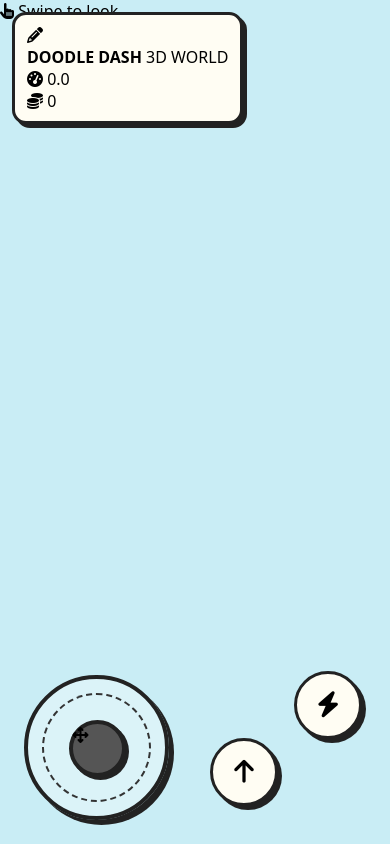
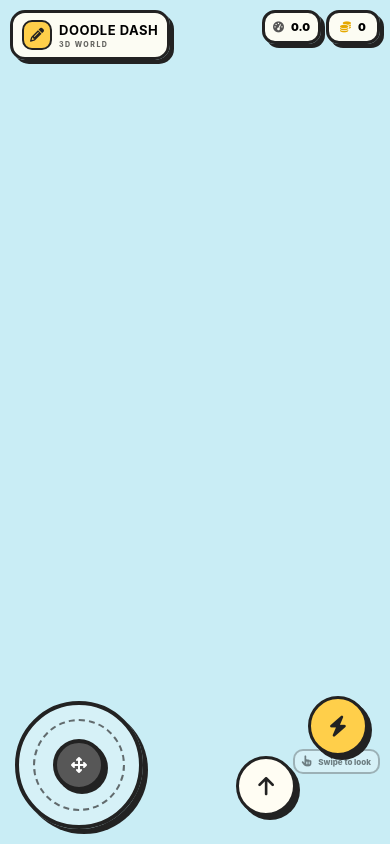
Before and after one commit to Arya-da-goat/Doodle-World, a plain HTML site: page index.html in a window 390 px wide. Drawn offline with Linux system fonts and the light colour scheme.

Commit message:
Refactor style.css for better formatting
Refactor CSS for improved readability and organization.

```diff
--- a/style.css
+++ b/style.css
@@ -1 +1,542 @@
-*{box-sizing:border-box}html,body{margin:0;width:100%;height:100%;overflow:hidden;touch-action:none;background:#c9edf5;font-family:system-ui}canvas{display:block}#hud{position:fixed;z-index:5;top:12px;left:12px;padding:9px 12px;background:#fffdf3;border:3px solid #222;border-radius:14px;box-shadow:4px 4px #222}#hud b{font-size:18px}#stats,small{font-size:12px}#joystick{position:fixed;z-index:10;left:24px;bottom:24px;width:145px;height:145px;border:4px solid #222;border-radius:50%;background:#ffffff55;box-shadow:5px 5px #222}#joystick:before{content:"";position:absolute;inset:14px;border:2px dashed #333;border-radius:50%}#stick{position:absolute;left:50%;top:50%;width:57px;height:57px;margin:-28px;border:4px solid #222;border-radius:50%;background:#555;box-shadow:3px 3px #222}button{position:fixed;z-index:10;width:68px;height:68px;border:3px solid #222;border-radius:50%;background:#fffdf3;box-shadow:4px 4px #222;font-size:26px}#jump{right:112px;bottom:38px}#dash{right:28px;bottom:105px}#msg{position:fixed;z-index:9;left:50%;top:68%;transform:translate(-50%,-50%);padding:9px 14px;background:#fff;border:3px solid #222;border-radius:12px;box-shadow:4px 4px #222;opacity:0;transition:.2s}#msg.show{opacity:1}
+* {
+  box-sizing: border-box;
+  margin: 0;
+  padding: 0;
+  -webkit-tap-highlight-color: transparent;
+}
+
+html,
+body {
+  width: 100%;
+  height: 100%;
+  overflow: hidden;
+
+  touch-action: none;
+
+  background: #c9edf5;
+
+  font-family:
+    Inter,
+    system-ui,
+    -apple-system,
+    BlinkMacSystemFont,
+    "Segoe UI",
+    sans-serif;
+}
+
+body {
+  user-select: none;
+}
+
+canvas {
+  display: block;
+  width: 100%;
+  height: 100%;
+}
+
+
+/* =================================
+   HUD
+================================= */
+
+#hud {
+  position: fixed;
+
+  z-index: 20;
+
+  top: 14px;
+  left: 14px;
+  right: 14px;
+
+  display: flex;
+
+  align-items: flex-start;
+  justify-content: space-between;
+
+  pointer-events: none;
+}
+
+
+/* Brand */
+
+.brand {
+  display: flex;
+
+  align-items: center;
+
+  gap: 10px;
+
+  padding: 9px 13px;
+
+  background: rgba(255, 253, 243, 0.94);
+
+  border: 3px solid #222;
+
+  border-radius: 15px;
+
+  box-shadow: 4px 4px 0 #222;
+}
+
+.brand-icon {
+  width: 35px;
+  height: 35px;
+
+  display: flex;
+
+  align-items: center;
+  justify-content: center;
+
+  border-radius: 10px;
+
+  background: #ffcf4a;
+
+  border: 2px solid #222;
+
+  color: #222;
+
+  font-size: 17px;
+}
+
+.brand strong {
+  display: block;
+
+  font-size: 16px;
+
+  line-height: 16px;
+
+  letter-spacing: .5px;
+}
+
+.brand span {
+  display: block;
+
+  margin-top: 2px;
+
+  font-size: 9px;
+
+  font-weight: 800;
+
+  letter-spacing: 2px;
+
+  opacity: .6;
+}
+
+
+/* Stats */
+
+.stats {
+  display: flex;
+
+  gap: 8px;
+}
+
+.stat {
+  min-width: 65px;
+
+  display: flex;
+
+  align-items: center;
+  justify-content: center;
+
+  gap: 7px;
+
+  padding: 9px 11px;
+
+  background: rgba(255, 253, 243, 0.94);
+
+  border: 3px solid #222;
+
+  border-radius: 13px;
+
+  box-shadow: 4px 4px 0 #222;
+
+  font-size: 13px;
+
+  font-weight: 900;
+}
+
+.stat i {
+  font-size: 13px;
+}
+
+.stat:first-child i {
+  color: #555;
+}
+
+.stat:last-child i {
+  color: #e5a800;
+}
+
+
+/* =================================
+   CAMERA SWIPE AREA
+================================= */
+
+#cameraZone {
+  position: fixed;
+
+  z-index: 8;
+
+  top: 75px;
+  right: 0;
+
+  width: 50%;
+  height: calc(100% - 150px);
+
+  touch-action: none;
+
+  user-select: none;
+
+  display: flex;
+
+  justify-content: flex-end;
+  align-items: flex-end;
+
+  padding: 15px;
+
+  /*
+    IMPORTANT:
+    Only this area controls the camera.
+  */
+
+  cursor: grab;
+}
+
+#cameraZone:active {
+  cursor: grabbing;
+}
+
+#cameraHint {
+  display: flex;
+
+  align-items: center;
+
+  gap: 7px;
+
+  padding: 7px 10px;
+
+  border: 2px solid rgba(34, 34, 34, .55);
+
+  border-radius: 10px;
+
+  background: rgba(255, 255, 255, .45);
+
+  color: #222;
+
+  font-size: 10px;
+
+  font-weight: 800;
+
+  opacity: .55;
+
+  pointer-events: none;
+}
+
+#cameraHint i {
+  font-size: 11px;
+}
+
+
+/* =================================
+   JOYSTICK
+================================= */
+
+#joystick {
+  position: fixed;
+
+  z-index: 30;
+
+  left: 22px;
+  bottom: 23px;
+
+  width: 145px;
+  height: 145px;
+
+  border: 4px solid #222;
+
+  border-radius: 50%;
+
+  background: rgba(255, 255, 255, .25);
+
+  box-shadow: 5px 5px 0 #222;
+
+  touch-action: none;
+}
+
+.joystick-ring {
+  position: absolute;
+
+  inset: 14px;
+
+  border: 2px dashed rgba(34, 34, 34, .65);
+
+  border-radius: 50%;
+
+  pointer-events: none;
+}
+
+#stick {
+  position: absolute;
+
+  left: 50%;
+  top: 50%;
+
+  width: 58px;
+  height: 58px;
+
+  margin-left: -29px;
+  margin-top: -29px;
+
+  display: flex;
+
+  align-items: center;
+  justify-content: center;
+
+  border: 4px solid #222;
+
+  border-radius: 50%;
+
+  background: #575757;
+
+  color: white;
+
+  box-shadow: 3px 3px 0 #222;
+
+  font-size: 16px;
+
+  touch-action: none;
+
+  transition:
+    background .1s ease;
+}
+
+#joystick:active #stick {
+  background: #444;
+}
+
+
+/* =================================
+   ACTION BUTTONS
+================================= */
+
+.action-button {
+  position: fixed;
+
+  z-index: 35;
+
+  width: 68px;
+  height: 68px;
+
+  display: flex;
+
+  align-items: center;
+  justify-content: center;
+
+  border: 3px solid #222;
+
+  border-radius: 50%;
+
+  background: #fffdf3;
+
+  color: #222;
+
+  box-shadow: 4px 4px 0 #222;
+
+  font-size: 24px;
+
+  touch-action: none;
+
+  cursor: pointer;
+
+  transition:
+    transform .08s ease,
+    box-shadow .08s ease;
+}
+
+.action-button:active {
+  transform: translate(3px, 3px);
+
+  box-shadow: 1px 1px 0 #222;
+}
+
+.jump-button {
+  right: 112px;
+  bottom: 38px;
+
+  background: #fffdf3;
+}
+
+.jump-button i {
+  color: #222;
+}
+
+.dash-button {
+  right: 28px;
+  bottom: 105px;
+
+  background: #ffcf4a;
+}
+
+.dash-button i {
+  color: #222;
+}
+
+
+/* =================================
+   MESSAGE
+================================= */
+
+#msg {
+  position: fixed;
+
+  z-index: 40;
+
+  left: 50%;
+  top: 68%;
+
+  transform:
+    translate(-50%, -50%)
+    scale(.9);
+
+  display: flex;
+
+  align-items: center;
+
+  gap: 8px;
+
+  padding: 9px 14px;
+
+  background: #fff;
+
+  border: 3px solid #222;
+
+  border-radius: 12px;
+
+  box-shadow: 4px 4px 0 #222;
+
+  font-size: 13px;
+
+  font-weight: 800;
+
+  opacity: 0;
+
+  pointer-events: none;
+
+  transition:
+    opacity .2s ease,
+    transform .2s ease;
+}
+
+#msg.show {
+  opacity: 1;
+
+  transform:
+    translate(-50%, -50%)
+    scale(1);
+}
+
+#msg i {
+  color: #6c63ff;
+}
+
+
+/* =================================
+   MOBILE
+================================= */
+
+@media (max-width: 600px) {
+
+  #hud {
+    top: 10px;
+    left: 10px;
+    right: 10px;
+  }
+
+  .brand {
+    padding: 7px 9px;
+
+    gap: 7px;
+  }
+
+  .brand-icon {
+    width: 30px;
+    height: 30px;
+
+    font-size: 14px;
+  }
+
+  .brand strong {
+    font-size: 13px;
+  }
+
+  .brand span {
+    font-size: 7px;
+
+    letter-spacing: 1.5px;
+  }
+
+  .stats {
+    gap: 5px;
+  }
+
+  .stat {
+    min-width: 54px;
+
+    padding: 7px 8px;
+
+    font-size: 11px;
+  }
+
+  .stat i {
+    font-size: 11px;
+  }
+
+  #joystick {
+    left: 15px;
+    bottom: 15px;
+
+    width: 128px;
+    height: 128px;
+  }
+
+  #stick {
+    width: 52px;
+    height: 52px;
+
+    margin-left: -26px;
+    margin-top: -26px;
+  }
+
+  .action-button {
+    width: 60px;
+    height: 60px;
+
+    font-size: 21px;
+  }
+
+  .jump-button {
+    right: 94px;
+    bottom: 28px;
+  }
+
+  .dash-button {
+    right: 22px;
+    bottom: 88px;
+  }
+
+  #cameraZone {
+    top: 65px;
+
+    width: 52%;
+
+    height: calc(100% - 125px);
+
+    padding: 10px;
+  }
+
+  #cameraHint {
+    padding: 5px 7px;
+
+    font-size: 8px;
+  }
+}
```
